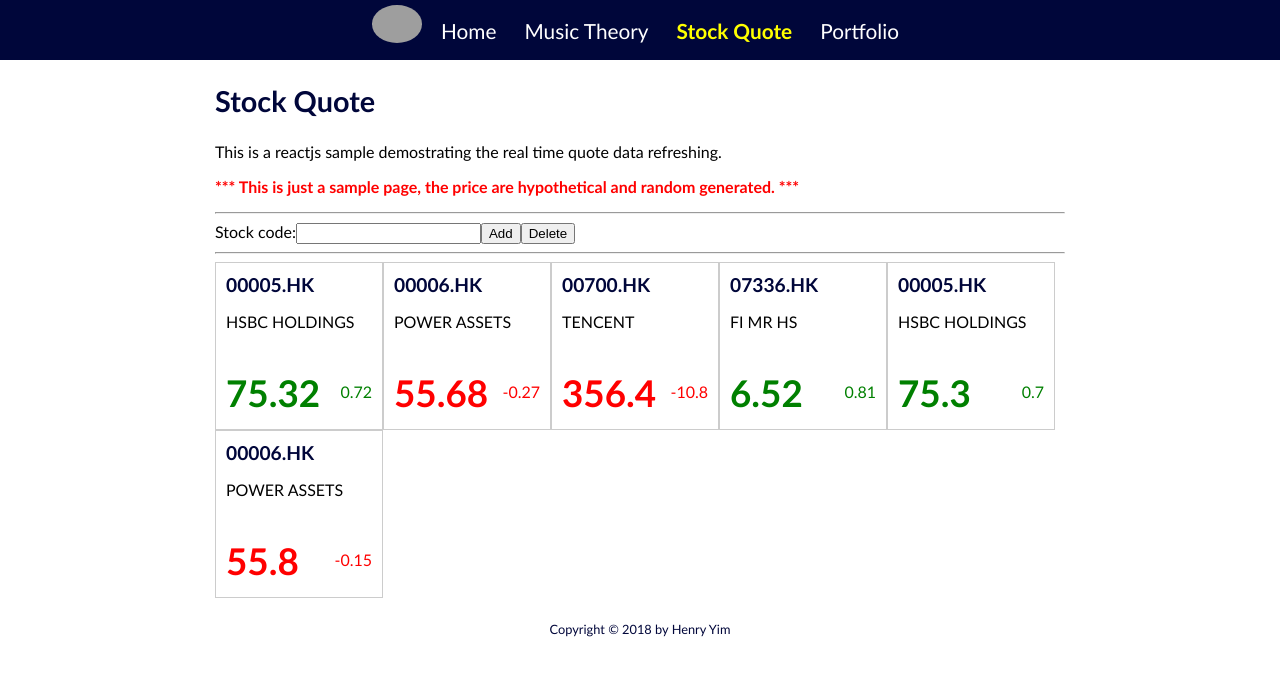
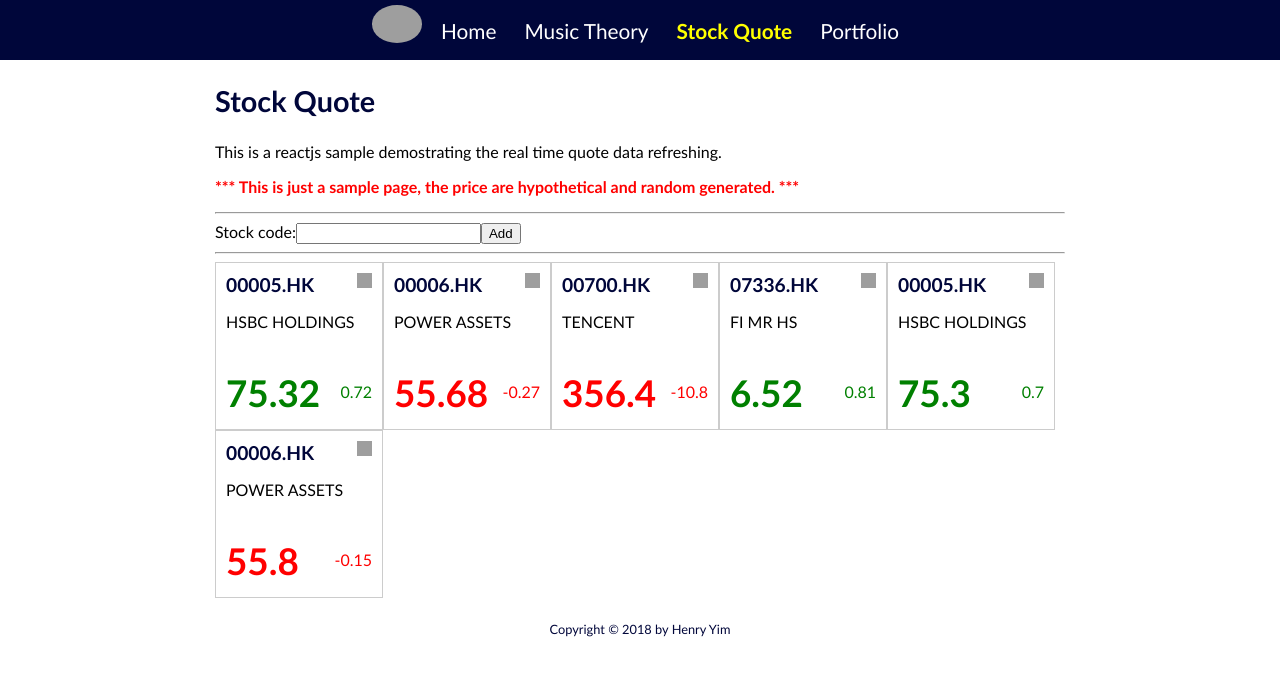
Before and after one commit to henryhkyim/henryhkyim, a React app: page /stockQuote in a window 1280 px wide. Shown: the top 676 px of the page. Built offline with nearby package versions, Linux system fonts and the light colour scheme; grey boxes are pictures that could not be loaded.

Commit message:
Add delete stock code function

```diff
--- a/src/app/components/stockquote/OneStockQuote.js
+++ b/src/app/components/stockquote/OneStockQuote.js
@@ -2,6 +2,8 @@ import React from 'react'
 import PropTypes from 'prop-types'
 import { toTwoDecimal } from '../../utils/NumberUtils.js'
 import { getStockPrice, getStockDesc, getPrevClosePrice } from '../../utils/StockQuoteUtils.js'
+
+import "../../images/cross_icon.jpg"
 
 import '../../css/stockquote/OneStockQuote.css'
 
@@ -9,13 +11,13 @@ export class OneStockQuote extends React.Component {
 
 	constructor(props) {
 		super(props)
-		this.handleInterval
 		const currentPrice = toTwoDecimal(getStockPrice(props.stock))
 		const prevClosePrice = toTwoDecimal(getPrevClosePrice(props.stock))
 		this.state = {
 			price: currentPrice,
 			priceChange: toTwoDecimal(currentPrice - prevClosePrice)
 		}
+		this.handleInterval = null
 		this.refreshPrice = this.refreshPrice.bind(this)
 	}
 
@@ -51,6 +53,7 @@ export class OneStockQuote extends React.Component {
 									</div>)
 		return (
 			<div className="quoteBox">
+				<img className="crossIcon" src="./images/cross_icon.jpg" onClick={() => this.props.handleDelete(this.props.stock)} />
 				<h3>{this.props.stock}</h3>
 				<p>{getStockDesc(this.props.stock)}</p>
 				{priceJsx}
@@ -60,5 +63,6 @@ export class OneStockQuote extends React.Component {
 }
 
 OneStockQuote.propTypes = {
-	stock: PropTypes.string
+	stock: PropTypes.string,
+	handleDelete: PropTypes.func
 }
--- a/src/app/components/stockquote/StockQuote.js
+++ b/src/app/components/stockquote/StockQuote.js
@@ -10,14 +10,15 @@ export class StockQuote extends React.Component {
 
 	constructor(props) {
 		super(props)
-		this.handleChange = this.handleChange.bind(this)
-		this.handleAdd = this.handleAdd.bind(this)
-		this.handleDelete = this.handleDelete.bind(this)
 		this.state = {
 			stockList: [...this.props.stockList],
 			stockCode: "",
 			message: ""
 		}
+		this.handleChange = this.handleChange.bind(this)
+		this.handleAdd = this.handleAdd.bind(this)
+		this.handleDelete = this.handleDelete.bind(this)
+		this.renderQuote = this.renderQuote.bind(this)
 	}
 
 	handleDelete(filterCode) {
@@ -47,7 +48,7 @@ export class StockQuote extends React.Component {
 	}
 
 	renderQuote(symbol, index) {
-		return <OneStockQuote key={index} stock={symbol}/>
+		return <OneStockQuote key={index} stock={symbol} handleDelete={this.handleDelete} />
 	}
 
 	render() {
@@ -64,7 +65,6 @@ export class StockQuote extends React.Component {
           <input type="text" value={this.state.stockCode} onChange={this.handleChange} />
         </label>
         <button type="button" onClick={() => this.handleAdd()}>Add</button>
-        <button type="button" onClick={() => this.handleDelete(this.state.stockCode)}>Delete</button>
         <p className="inlineMessage">{this.state.message}</p>
       	<hr/>
 				<span className="floatClear alignCenter">
--- a/src/app/css/stockquote/OneStockQuote.css
+++ b/src/app/css/stockquote/OneStockQuote.css
@@ -8,6 +8,12 @@
 
 .quoteBox h3 {
 	margin: 0px;
+}
+
+.crossIcon {
+	width: 15px;
+	height: 15px;
+	float: right;
 }
 
 .quoteBoxPrice h1 {
```
Also changed, not shown: src/app/images/cross_icon.jpg (added).
